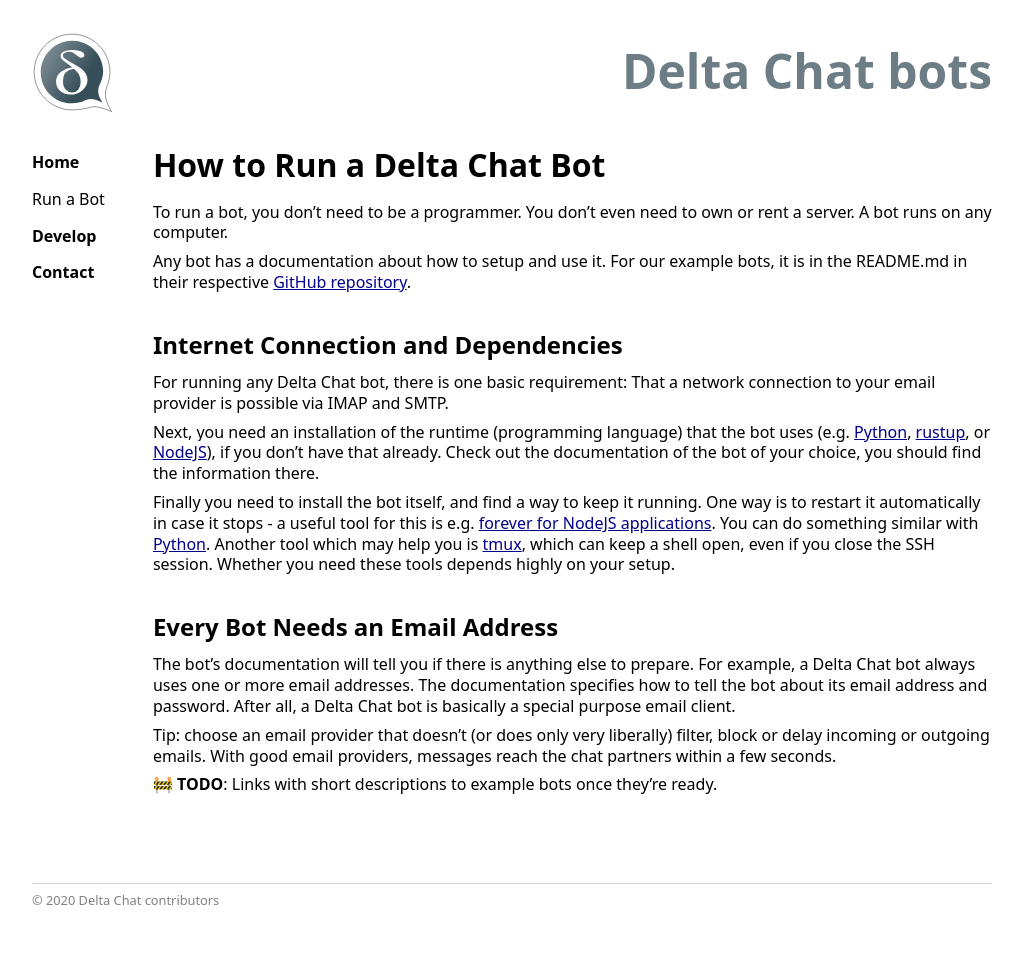
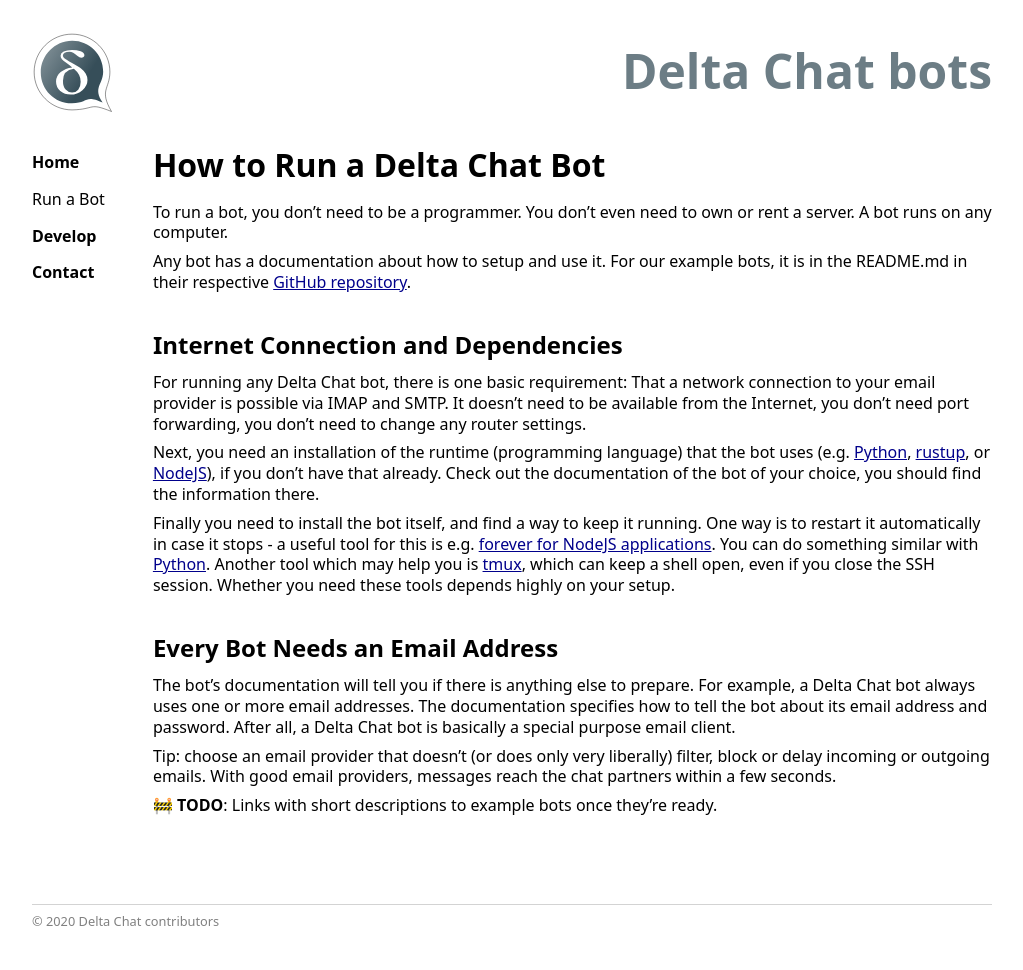
Before and after one commit to deltachat-bot/bot-pages, a Jekyll site: the page built from howto.md, in a window 1280 px wide. Shown: the whole page, without its empty margins (0-1023 px from the left). Built offline with Jekyll 4.4.1, drawn with Linux system fonts in a browser that asks for light colours; before the commit the page ends 949 px from its top, so only the background shows below that.

Commit message:
no need for port forwarding etc.

```diff
--- a/howto.md
+++ b/howto.md
@@ -14,6 +14,7 @@ For our example bots, it is in the README.md in their respective [GitHub reposit
 ## Internet Connection and Dependencies
 
 For running any Delta Chat bot, there is one basic requirement: That a network connection to your email provider is possible via IMAP and SMTP.
+It doesn't need to be available from the Internet, you don't need port forwarding, you don't need to change any router settings.
 
 Next, you need an installation of the runtime (programming language) that the bot uses (e.g. [Python](https://www.python.org/downloads/), [rustup](https://www.rust-lang.org/tools/install), or [NodeJS](https://tecadmin.net/install-nodejs-with-nvm/)), if you don't have that already.
 Check out the documentation of the bot of your choice, you should find the information there.
```
